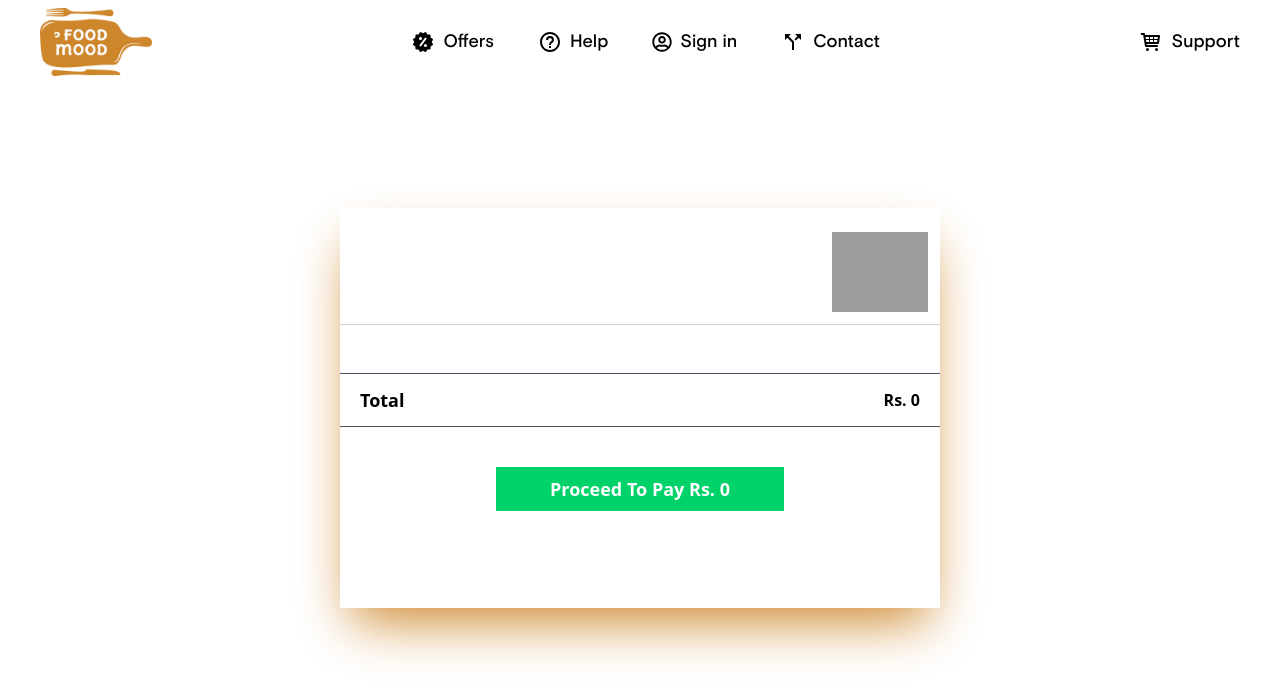
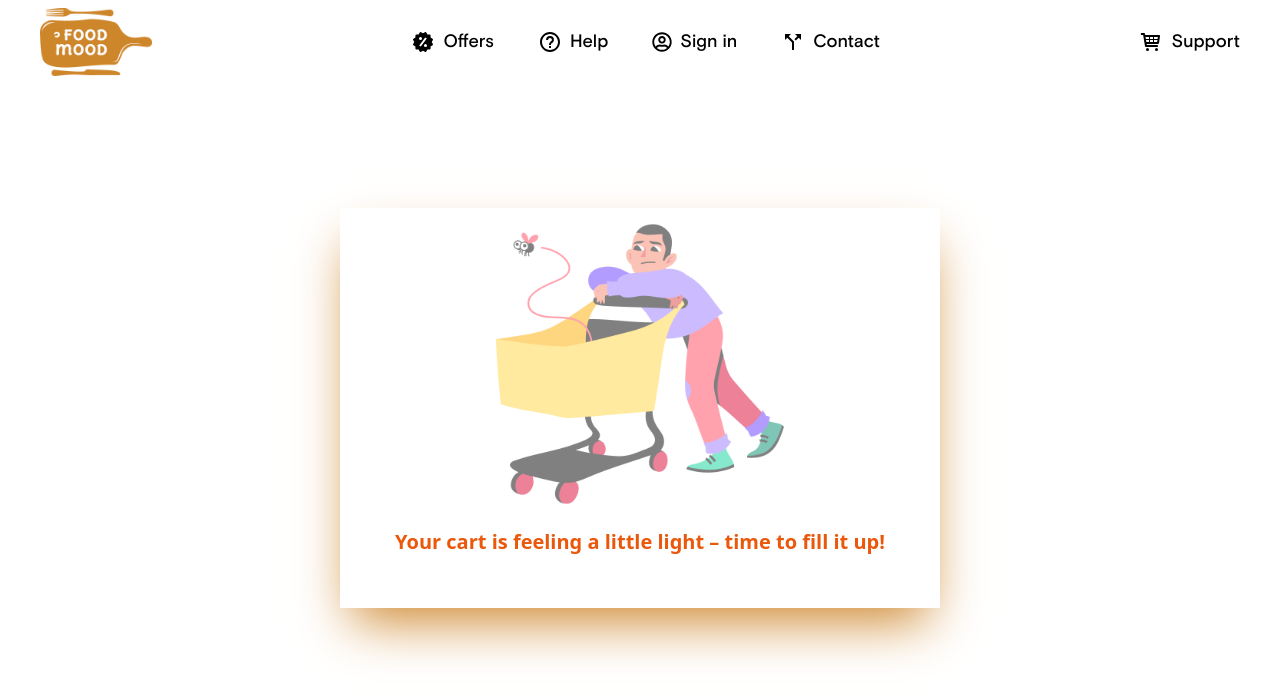
Before and after one commit to Ayu85/Food-Mood, a React (Vite) app in the folder Food-Mood/: page /cart in a window 1280 px wide. Shown: the top 700 px of the page. Built offline with nearby package versions, Linux system fonts and the light colour scheme; grey boxes are pictures that could not be loaded.

Commit message:
adding empty cart

```diff
--- a/Food-Mood/src/components/Cart/Cart_Details.jsx
+++ b/Food-Mood/src/components/Cart/Cart_Details.jsx
@@ -1,14 +1,18 @@
-import {  useSelector } from "react-redux"
+import { useSelector } from "react-redux"
 import { IMAGE_API } from "../../constants";
 import veg from '../../assets/veg.png'
 import nonveg from '../../assets/nonveg.png'
+import emptycart from '../../assets/empty cart.png'
 const Cart_Details = () => {
     const cartItems = useSelector(store => store.cart.items)
     const restaurantDetails = useSelector(store => store.menu.restDetail)
     const totalPrice = useSelector(store => store.cart.totalPrice)
     return (
         <div className="lg:min-w-[600px] min-w-[450px] py-3 md:min-w-[600px] shadow-2xl shadow-[#CE862B] lg:max-w-[600px] md:max-w-[600px] border-zinc-600 min-h-[400px] mt-52">
-            <div className="flex  justify-between px-3 items-center py-3 border-b border-b-zinc-300">
+            {cartItems?.length === 0 ? <div className="flex flex-col px-2 items-center justify-center gap-5">
+                <img src={emptycart} alt=""  className="w-72 animate-[pulse_1s_infinite]"/>
+                <h1 className="text-xl font-bold text-orange-600">Your cart is feeling a little light – time to fill it up!</h1>
+            </div> : <><div className="flex  justify-between px-3 items-center py-3 border-b border-b-zinc-300">
                 <div>
                     <h1 className="font-semibold text-lg font-[gorg-regular]">{restaurantDetails?.name}</h1>
                     <h1 className="font-light text-sm font-[gorg-regular]">{restaurantDetails?.areaName}</h1>
@@ -34,7 +38,7 @@ const Cart_Details = () => {
                 </div>
                 <div className="flex items-center justify-center mt-10 ">
                     <h1 className="bg-[#00D26A] cursor-pointer hover:bg-yellow-500 transition-all hover:scale-110 duration-100 text-white font-semibold text-lg w-72 py-2 text-center">Proceed To Pay Rs. {totalPrice}</h1>
-            </div>
+                </div></>}
         </div>
     )
 }
```
Also changed, not shown: Food-Mood/src/assets/empty cart.png (added). Lines whose indentation alone changed are shown as unchanged.
